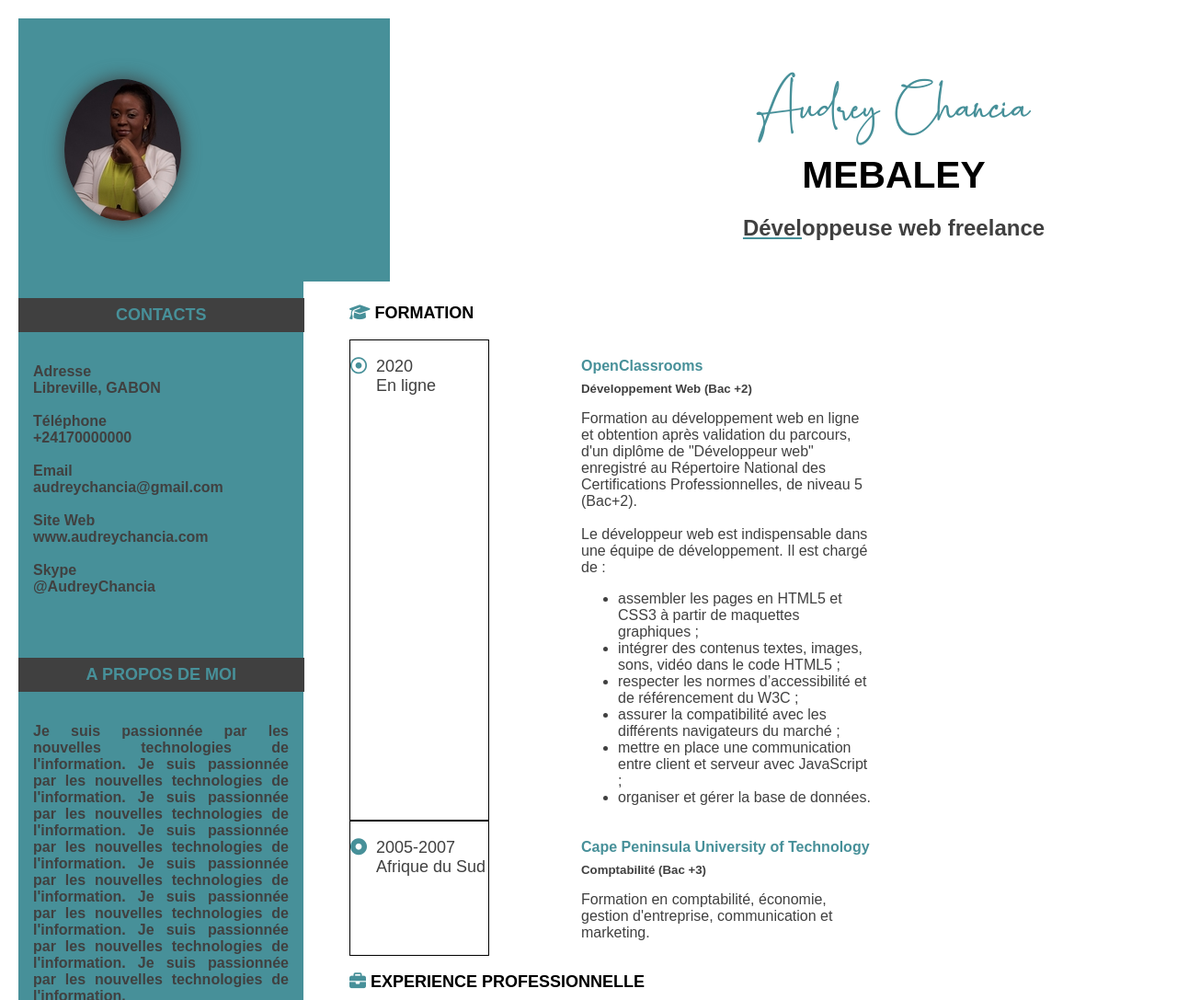
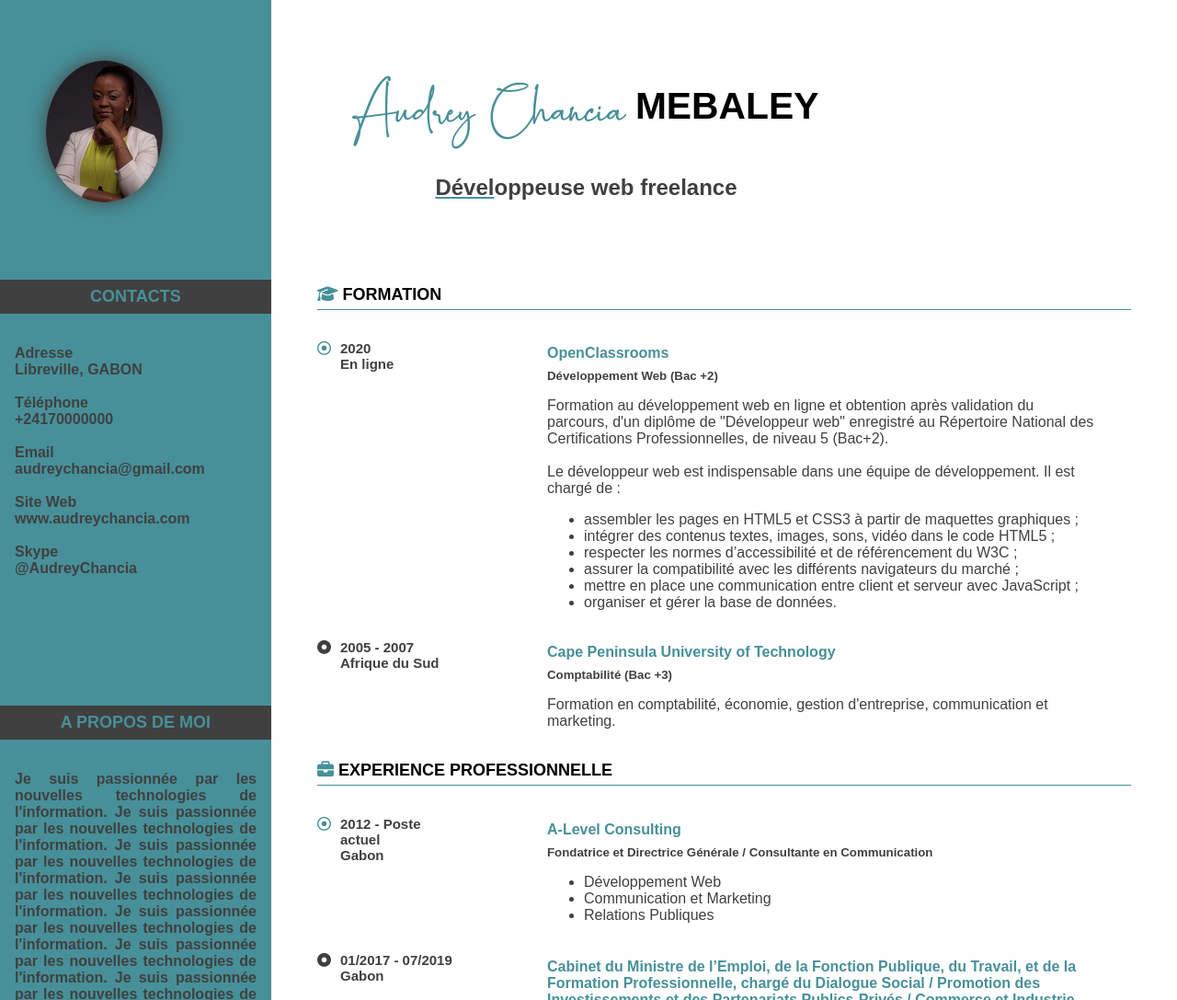
Before and after one commit to AudreyChancia/Projet2OC, a plain HTML site: page index.html in a window 1280 px wide. Shown: the top 1087 px of the page at 92% size. Drawn offline with Linux system fonts and the light colour scheme.

Commit message:
Sauvegarde 8

```diff
--- a/index.html
+++ b/index.html
@@ -12,7 +12,7 @@
             <header>
 
                 <section class="Photo">
-                <p><a href="AudreyChanciaMebaley2.jpg" target="_blank"><img src="AudreyChanciaMebaley2_resized.jpg" class="imageflottante" alt="Photo Audrey Chancia MEBALEY" title="Cliquez pour agrandir"/></a></p>
+                <p><a href="AudreyChanciaMebaley2.jpg" target="_blank"><img src="AudreyChanciaMebaley2_resized.jpg" alt="Photo Audrey Chancia MEBALEY" title="Cliquez pour agrandir"/></a></p>
                 </section>
 
                 <section class="title">
@@ -41,11 +41,14 @@
                             <span class="champs">Skype</span><br/>
                             @AudreyChancia
                         </p>
+                        <br/><br/><br/><br/>
                     </section>
                         <br/>
                     <section class="propos">
                         <h3><div class="TitreContacts">A PROPOS DE MOI</div></h3>
                         <p>Je suis passionnée par les nouvelles technologies de l'information. Je suis passionnée par les nouvelles technologies de l'information. Je suis passionnée par les nouvelles technologies de l'information. Je suis passionnée par les nouvelles technologies de l'information. Je suis passionnée par les nouvelles technologies de l'information. Je suis passionnée par les nouvelles technologies de l'information. Je suis passionnée par les nouvelles technologies de l'information. Je suis passionnée par les nouvelles technologies de l'information.</p>
+						<br/><br/><br/><br/><br/><br/><br/><br/><br/><br/><br/><br/><br/><br/><br/><br/><br/><br/><br/><br/><br/><br/><br/><br/>
+
                     </section>
                         <br/>
                     <section class="loisirs">
@@ -105,7 +108,7 @@
                                         <i class="fas fa-dot-circle"></i>
                                     </div>
                                     <div class="information">
-                                        <p>2005-2007<br/>Afrique du Sud</p>
+                                        <p>2005 - 2007<br/>Afrique du Sud</p>
                                     </div>
                                 </div>
 
@@ -128,7 +131,7 @@
                                         <i class="far fa-dot-circle"></i>
                                     </div>
                                     <div class=information>
-                                        <p>12/2012 - Poste actuel<br/>Gabon</p>
+                                        <p>2012 - Poste actuel<br/>Gabon</p>
                                     </div>
                                 </div>
                                 <div class="details">
@@ -201,27 +204,25 @@
 
                     </section>
 
-                    <section class="recommandations">
+                    <!-- <section class="recommandations"> -->
 
                         <h3><i class="fas fa-pencil-alt"></i>  <span class="recommendation">RECOMMANDATIONS</span></h3>
 
-                            <article>
-                            <div class="details">
+                    <section class="recommandations">
+
+                            <div class="recommandation1">
                                     <h4>Martin CLASS</h4>
                                     <h5>Open Classrooms</h5>
-                                    <h5>Téléphone:</h5><p>+24170000001</p>
+                                    <h5>Téléphone:</h5><p>+33670000000</p>
                                     <h5>Email:</h5><p>sonnom@gmail.com</p>
                             </div>
-                            </article>
 
-                            <article>
-                            <div class="details">
+                            <div class="recommandation2">
                                     <h4>Cyrille ANGOUE</h4>
                                     <h5>Ministère de l’Emploi</h5>
                                     <h5>Téléphone:</h5><p>+24177000000</p>
                                     <h5>Email:</h5><p>sonmail@gmail.com</p>
                             </div>
-                            </article>
 
                     </section>
 
--- a/style.css
+++ b/style.css
@@ -1,17 +1,8 @@
-/*Polices personnalisées.
-
-Définition des styles principaux de la page (largeur du site, fond, couleur par défaut du texte).
-
-En-tête
-
-Section principale du corps de page, au centre.
-
-Pied de page (footer).*/
+/* Style CSS CV ACM */
 
 /* Définition des polices personnalisées */
 
-@font-face
-{
+@font-face {
 	/*Definition d'une police nommee Romantically Regular */
     font-family: 'romanticallyregular';
     src: url('Romantically/romantically-webfont.woff2') format('woff2'),
@@ -20,8 +11,7 @@ Pied de page (footer).*/
     font-style: normal;
 }
 
-@font-face
-{
+@font-face {
 	/*Definition d'une police nommee Romantically Italic */
     font-family: 'romantically_italicregular';
     src: url('Romantically/romantically_italic-webfont.woff2') format('woff2'),
@@ -30,8 +20,7 @@ Pied de page (footer).*/
     font-style: normal;
 }
 
-@font-face
-{
+@font-face {
 	/*Definition d'une police nommee OpenSansRegular */
     font-family: 'open_sansregular', sans-serif;
     src: url('opensans_regular_macroman/OpenSans-Regular-webfont.eot');
@@ -44,65 +33,114 @@ Pied de page (footer).*/
     font-style: normal;
 }
 
+/* Header */
+
+header {
+	display: flex;
+	flex-wrap: nowrap;
+	color: rgb(64, 64, 64);
+	align-items: center;
+	width: 100%;
+}
+
+.prenoms {
+	font-family: romanticallyregular;
+	color: rgb(71, 144, 153);
+	text-align: center;
+	align-items: center;
+}
+
+.nom {
+	font-weight: bold;
+	font-size: 1.7em;
+	text-align: center;
+	color: black;
+	align-items: center;
+}
+
+.profession {
+	text-align: center;
+}
+
+.devel {
+    text-decoration: underline;
+    text-decoration-color: rgb(71, 144, 153);
+}
+
+.title {
+	padding-left: 50px;
+	padding-right: 350px;
+	align-items: center;
+	width: 75%;
+}
+
+.Photo {
+	padding: 50px;
+    text-align: center;
+    width: 25%;
+    background-color: rgb(71, 144, 153);
+    align-items: center;
+    display: flex;
+}
+
+img {
+	border-radius: 100%;
+	box-shadow: 0px 0px 20px rgb(64 64 64);
+	align-items: center;
+	display: flex;
+}
+
 /* Eléments principaux de la page */
 
-body
-{
+body {
 	font-family: open_sansregular, sans-serif;
 	font-style: normal;
 	text-align: justify-all;
 	margin: 20px;
+	width: 1280px;
+    margin: auto;
+    background-color: white;
+    box-shadow: 0px 0px 3px black;
 }
 
-/*#bloc_page
-{
-    width: 1280px;
-    margin: auto;
-    /*background-color: white;*/
-    /*box-shadow: 0px 0px 3px black;*/
-
-h1
-{
+h1 {
 	font-size: x-large;
 	text-align: center;
 }
 
-h2
-{
+h2 {
 	font-size: x-large;
 	text-align: center;
 }
 
-h3, h4
-{
+h3, h4 {
 	color: rgb(71, 144, 153);
 }
 
-h3
-{
+h3 {
 	font-size: large;
 	font-weight: bolder;
 }
 
-h4
-{
+h4 {
 	font-size: medium;
 	margin-bottom: 0px;
 }
 
-h5
-{
+h5 {
 	margin-top: 8px;
 }
-p{
+
+p {
 	size: xx-small;
 }
 
-.corps
-{
+.corps {
 	display: flex;
 	width: 100%;
 }
+
+/* Gauche */
 
 .gauche {
     background-color: rgb(71, 144, 153);
@@ -111,18 +149,16 @@ p{
     width: 25%;
 }
 
-.TitreContacts
-{
+.TitreContacts {
 	background-color: rgb(64, 64, 64);
 	color: rgb(71, 144, 153);
 	text-align: center;
-	width: 95%;
+	width: 94.5%;
 	padding: 8px;
 	flex: 1;
 }
 
-.gauche p
-{
+.gauche p {
     padding: 16px;
     background-color: rgb(71, 144, 153);
     text-align: justify;
@@ -135,7 +171,6 @@ p{
     justify-content: space-around;
     padding-top: 20px;
     align-items: center;
-
 }
 
 .icone {
@@ -154,83 +189,64 @@ p{
     align-items: center;
 }
 
-/* Header */
+/* Droite */
 
-header
-{
-	display: flex;
-	flex-wrap: nowrap;
-	color: rgb(64, 64, 64);
-	align-items: center;
-}
-
-.prenoms
-{
-	font-family: romanticallyregular;
-	color: rgb(71, 144, 153);
-	text-align: center;
-	align-items: center;
-}
-
-.nom
-{
-	font-weight: bold;
-	font-size: 1.7em;
-	text-align: center;
-	color: black;
-	align-items: center;
-}
-
-.profession
-{
-	text-align: center;
-}
-
-.devel {
-    text-decoration: underline;
-    text-decoration-color: rgb(71, 144, 153);
-}
-
-.Photo
-{
-	padding: 50px;
-    text-align: center;
-    width: 25%;
-    background-color: rgb(71, 144, 153);
-    align-items: center;
-    display: flex;
-}
-
-img
-{
-	border-radius: 100%;
-	box-shadow: 0px 0px 20px rgb(64 64 64);
-	align-items: center;
-}
-
-.title
-{
-	padding-left: 300px;
-	padding-right: 40px;
-	align-items: center;
-}
-.imageflottante
-{
-	float: left;
-}
-
-.training, .work, .skills, .recommendation
-{
-	color: black;
-}
-
-.droite
-{
-	width: 50%;
+.droite {
+	width: 75%;
 	padding: 6px;
     padding-left: 50px;
     padding-right: 50px;
     color: rgb(64, 64, 64);
+}
+
+.dateetlieu {
+	display: flex;
+	flex-direction: row;
+	width: 150px;
+	align-items: baseline;
+	flex-shrink: 0;
+	font-size: 15px;
+	font-weight: bold;
+}
+
+.information {
+	padding-left: 10px;
+}
+
+.details {
+	justify-content: space-around;
+    padding-right: 40px;
+    padding-left: 100px;
+    align-self: stretch;
+}
+
+.details h5 {
+    margin-bottom: 0;
+}
+
+article {
+	display: flex;
+}
+
+.recommandations {
+	display: flex;
+    padding-left: 40px;
+    margin-right: 300px;
+    justify-content: space-between;
+}
+
+.formation h4 {
+    margin-top: 20px;
+    display: flex;
+}
+
+.droite h3 {
+	border-bottom: 1px solid rgb(71, 144, 153);
+    padding-bottom: 5px;
+}
+
+.training, .work, .skills, .recommendation {
+	color: black;
 }
 
 .far {
@@ -239,46 +255,14 @@ img
 }
 
 .fas {
-	color: rgb(71, 144, 153);
+	color: rgb(71, 144, 153)*;
 	align-items: center;
 }
 
-article {
-	display: flex;
-}
+/* Footer */
 
-.dateetlieu {
-	display: flex;
-	flex-direction: row;
-	width: 150px;
-	border: 1px solid black;
-	align-items: baseline;
-	flex-shrink: 0;
-	font-size: 18px;
-}
-
-.information {
-	padding-left: 10px;
-}
-
-.details {
-	justify-content: space-around;
-    padding-right: 50px;
-    padding-left: 100px;
-    align-self: stretch;
-}
-
-.details h5 {
-    margin-bottom: 0;
-}
-
-.formation h4 {
-    margin-top: 20px;
-    display: flex;
-}
-
-footer
-{
+footer {
 	text-align: center;
 	font-size: small;
+	color: rgb(64, 64, 64);
 }
```
Also changed, not shown: 1 other file.
